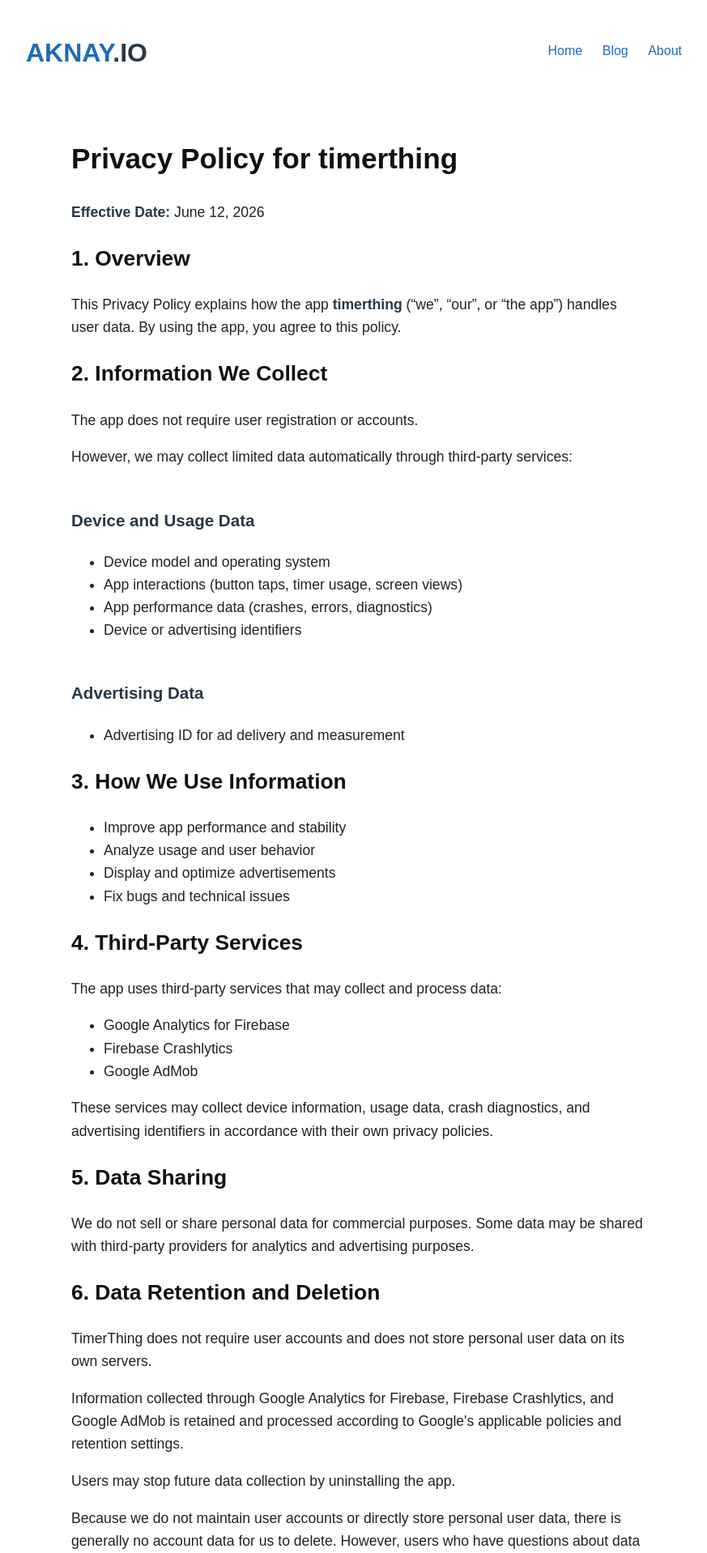
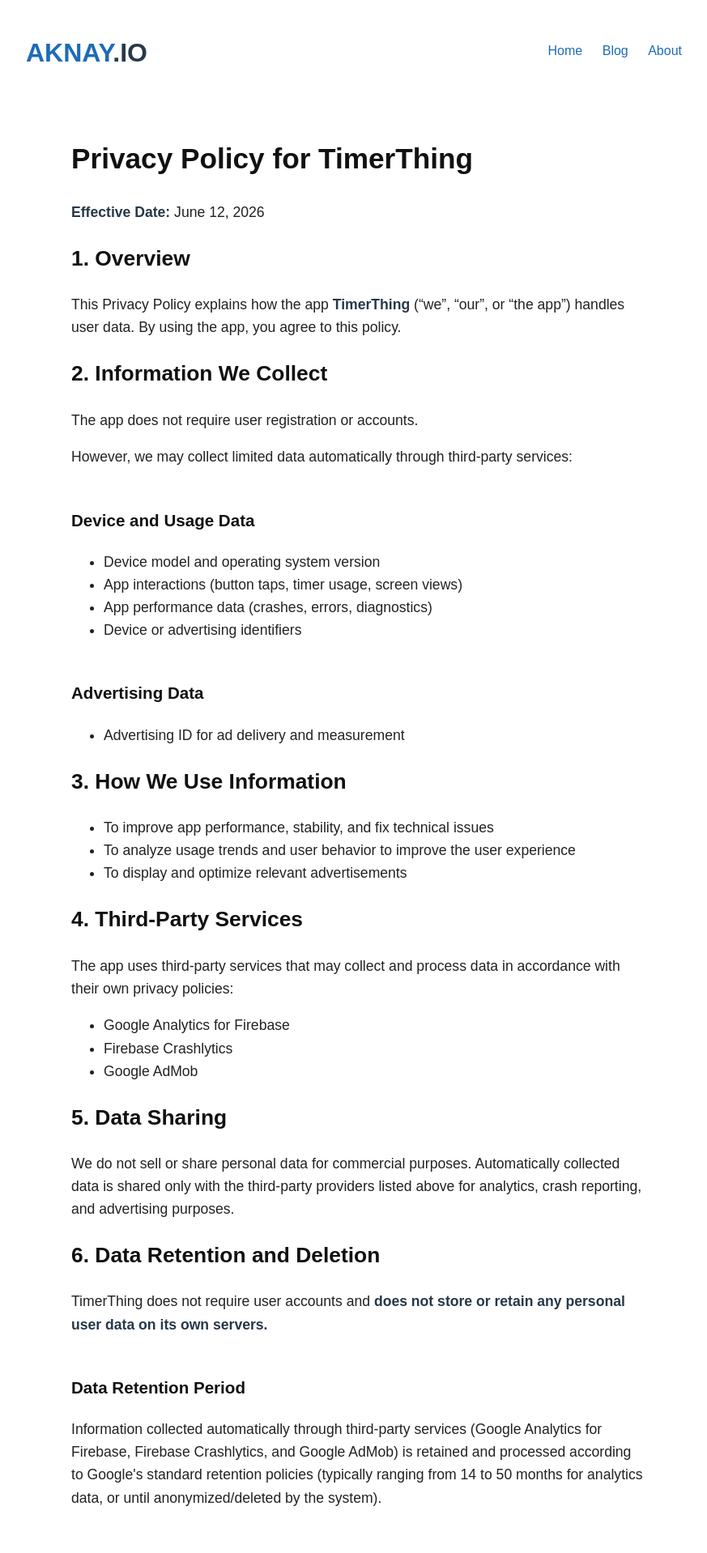
Before and after one commit to aknay/aknay.github.io, a Jekyll site: the page built from timerthing-privacy-policy.html, in a window 1280 px wide. Shown: the top 1918 px of the page at 81% size, without its empty margins (48-921 px from the left). Built offline with Jekyll 4.4.1, drawn with Linux system fonts in a browser that asks for light colours; some of the changed text lies outside the part shown.

Commit message:
Update timerthing-privacy-policy.html

```diff
--- a/timerthing-privacy-policy.html
+++ b/timerthing-privacy-policy.html
@@ -8,7 +8,7 @@
 <head>
   <meta charset="UTF-8" />
   <meta name="viewport" content="width=device-width, initial-scale=1.0" />
-  <title>Privacy Policy - timerthing</title>
+  <title>Privacy Policy - TimerThing</title>
   <style>
     body {
       font-family: Arial, sans-serif;
@@ -17,30 +17,29 @@
       max-width: 900px;
       color: #222;
     }
-    h1, h2 {
+    h1, h2, h3 {
       color: #111;
     }
   </style>
 </head>
 <body>
 
-  <h1>Privacy Policy for timerthing</h1>
+  <h1>Privacy Policy for TimerThing</h1>
   <p><strong>Effective Date:</strong> June 12, 2026</p>
 
   <h2>1. Overview</h2>
   <p>
-    This Privacy Policy explains how the app <strong>timerthing</strong> (“we”, “our”, or “the app”) handles user data.
+    This Privacy Policy explains how the app <strong>TimerThing</strong> (“we”, “our”, or “the app”) handles user data.
     By using the app, you agree to this policy.
   </p>
 
   <h2>2. Information We Collect</h2>
   <p>The app does not require user registration or accounts.</p>
-
   <p>However, we may collect limited data automatically through third-party services:</p>
 
   <h3>Device and Usage Data</h3>
   <ul>
-    <li>Device model and operating system</li>
+    <li>Device model and operating system version</li>
     <li>App interactions (button taps, timer usage, screen views)</li>
     <li>App performance data (crashes, errors, diagnostics)</li>
     <li>Device or advertising identifiers</li>
@@ -53,97 +52,82 @@
 
   <h2>3. How We Use Information</h2>
   <ul>
-    <li>Improve app performance and stability</li>
-    <li>Analyze usage and user behavior</li>
-    <li>Display and optimize advertisements</li>
-    <li>Fix bugs and technical issues</li>
+    <li>To improve app performance, stability, and fix technical issues</li>
+    <li>To analyze usage trends and user behavior to improve the user experience</li>
+    <li>To display and optimize relevant advertisements</li>
   </ul>
 
   <h2>4. Third-Party Services</h2>
-<p>
-  The app uses third-party services that may collect and process data:
-</p>
+  <p>The app uses third-party services that may collect and process data in accordance with their own privacy policies:</p>
   <ul>
     <li>Google Analytics for Firebase</li>
     <li>Firebase Crashlytics</li>
     <li>Google AdMob</li>
   </ul>
 
-<p>
-  These services may collect device information, usage data, crash diagnostics,
-  and advertising identifiers in accordance with their own privacy policies.
-</p>
-
   <h2>5. Data Sharing</h2>
   <p>
-    We do not sell or share personal data for commercial purposes. Some data may be shared with third-party providers
-    for analytics and advertising purposes.
+    We do not sell or share personal data for commercial purposes. Automatically collected data is shared only with the third-party providers listed above for analytics, crash reporting, and advertising purposes.
   </p>
 
   <h2>6. Data Retention and Deletion</h2>
-
   <p>
-  TimerThing does not require user accounts and does not store personal user
-  data on its own servers.
+    TimerThing does not require user accounts and <strong>does not store or retain any personal user data on its own servers.</strong>
   </p>
 
+  <h3>Data Retention Period</h3>
   <p>
-  Information collected through Google Analytics for Firebase, Firebase
-  Crashlytics, and Google AdMob is retained and processed according to
-  Google's applicable policies and retention settings.
+    Information collected automatically through third-party services (Google Analytics for Firebase, Firebase Crashlytics, and Google AdMob) is retained and processed according to Google's standard retention policies (typically ranging from 14 to 50 months for analytics data, or until anonymized/deleted by the system).
   </p>
 
+  <h3>How to Have Your Data Deleted</h3>
   <p>
-  Users may stop future data collection by uninstalling the app.
+    Because we do not host user accounts or store data on our own servers, there is no direct account data for us to delete. However, users have full control over their data deletion through the following methods:
   </p>
-
-<p>
-  Because we do not maintain user accounts or directly store personal user
-  data, there is generally no account data for us to delete. However, users
-  who have questions about data retention or deletion may contact us at
-  <a href="mailto:maker.dev.lab@gmail.com">maker.dev.lab@gmail.com</a>,
-  and we will make reasonable efforts to assist with privacy-related requests.
-</p>
+  <ul>
+    <li>
+      <strong>App Uninstallation:</strong> You can delete all locally stored app data and stop future data collection immediately by uninstalling TimerThing from your device.
+    </li>
+    <li>
+      <strong>Resetting Identifiers:</strong> You can delete and reset your device's Advertising ID at any time via your Android device settings (<strong>Settings &gt; Privacy &gt; Ads &gt; Reset advertising ID</strong> or <strong>Delete advertising ID</strong>). This decouples past usage data from your device.
+    </li>
+    <li>
+      <strong>Manual Deletion Requests:</strong> If you wish to request the deletion of any associated analytics or diagnostic data, you can contact us directly at <a href="mailto:maker.dev.lab@gmail.com">maker.dev.lab@gmail.com</a>. Upon receiving your request, we will initiate deletion requests with our third-party service providers to remove any data associated with your device identifiers to the extent technically feasible.
+    </li>
+  </ul>
 
   <h2>7. Security</h2>
   <p>
-    We take reasonable measures to protect data, but no method of transmission over the internet
-    is 100% secure.
+    We take reasonable measures to protect data, but no method of transmission over the internet or electronic storage is 100% secure.
   </p>
 
   <h2>8. Children's Privacy</h2>
   <p>
-    This app is not intended for children under 13, and we do not knowingly collect data from children.
+    This app is not intended for children under the age of 13, and we do not knowingly collect personal data from children.
   </p>
 
-<h2>9. Your Choices</h2>
-
+  <h2>9. Your Choices &amp; Data Control</h2>
   <ul>
     <li>
-    You may disable personalized advertising through your device settings where supported.
+      <strong>Disable Personalized Advertising:</strong> You can opt-out of personalized ads via your device's privacy settings.
     </li>
     <li>
-    You may reset or limit the use of your device advertising identifier through your device privacy settings.
+      <strong>Manage/Reset Identifiers:</strong> You can limit or clear your advertising identifier through your device's settings.
     </li>
     <li>
-    You may uninstall the app at any time to stop future data collection by the app.
+      <strong>Data Erasure Requests:</strong> To request information regarding data retention or to formally request data erasure, please contact us at <a href="mailto:maker.dev.lab@gmail.com">maker.dev.lab@gmail.com</a>.
     </li>
   </ul>
 
+  <h2>10. Changes to This Policy</h2>
   <p>
-  For privacy-related questions or requests regarding data retention or deletion,
-  contact <a href="mailto:maker.dev.lab@gmail.com">maker.dev.lab@gmail.com</a>.
+    We may update this Privacy Policy from time to time. Changes will be posted within the app or on our official privacy policy link.
   </p>
 
-  <h2>10. Changes to This Policy</h2>
+  <h2>11. Contact Us</h2>
   <p>
-    We may update this Privacy Policy from time to time. Changes will be posted here.
-  </p>
-
-  <h2>11. Contact</h2>
-  <p>
-    If you have questions, contact: <br />
-    <strong>Email:</strong> maker.dev.lab@gmail.com
+    If you have questions or requests regarding this Privacy Policy or your data, contact:<br />
+    <strong>Email:</strong> <a href="mailto:maker.dev.lab@gmail.com">maker.dev.lab@gmail.com</a>
   </p>
 
 </body>
```
Lines whose indentation alone changed are shown as unchanged.
